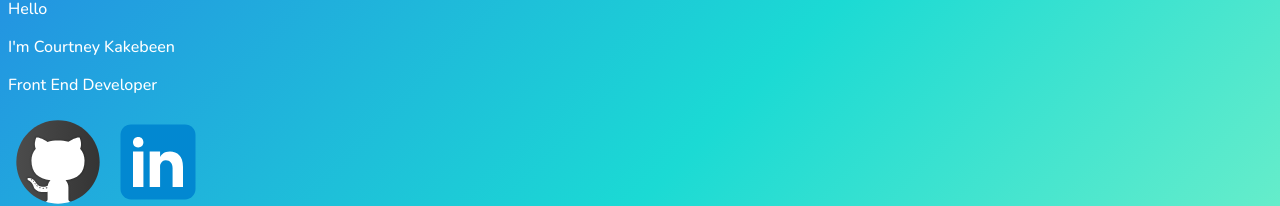
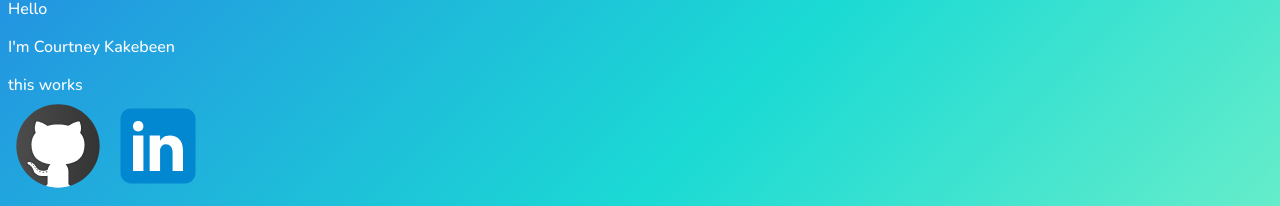
Before and after one commit to LAsoul88/courtfolio, a React app: page / in a window 1280 px wide. Shown: the part 179-385 px from the top of the page. Built offline with nearby package versions, Linux system fonts and the light colour scheme.

Commit message:
set up typewriter component and included in home page

```diff
--- a/src/Home.tsx
+++ b/src/Home.tsx
@@ -1,6 +1,7 @@
 import React from 'react';
 
 import { Github, LinkedIn } from './images/images';
+import { Typewriter } from './components/Typewriter';
 
 import './styles/Home';
 
@@ -12,7 +13,7 @@ const Home = () => {
         <section className="greeting">
           <p className="hello">Hello</p>
           <p className="">I'm Courtney Kakebeen</p>
-          <p>Front End Developer</p>
+          <Typewriter text="this works" delay={150} />
         </section>
         <section className="links">
           <a
--- /dev/null
+++ b/src/components/Typewriter.tsx
@@ -0,0 +1,26 @@
+import React, { useState, useEffect } from 'react';
+
+interface TypewriterProps {
+  text: string;
+  delay: number;
+}
+
+export const Typewriter = ({ text, delay }: TypewriterProps) => {
+  const [currentText, setCurrentText] = useState('');
+  const [currentIndex, setCurrentIndex] = useState(0);
+
+  useEffect(() => {
+    if (currentIndex < text.length ) {
+      const timeout = setTimeout(() => {
+        setCurrentText(prevText => prevText + text[currentIndex]);
+        setCurrentIndex(prevIndex => prevIndex + 1);
+      }, delay);
+
+      return () => clearTimeout(timeout);
+    }
+  }, [currentIndex, delay, text]);
+
+  return (
+    <span>{currentText}</span>
+  )
+}
```
